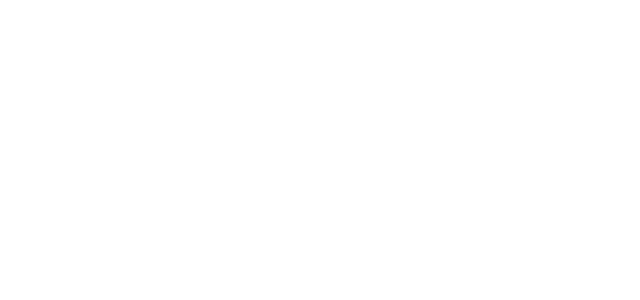
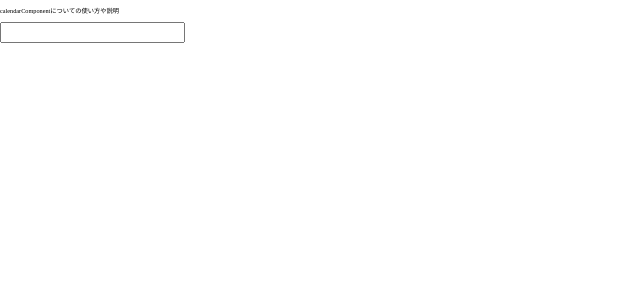
Before and after one commit to RikutoOgaki/Compo-OR, a Next.js app: page / in a window 1280 px wide. Shown: the top 300 px of the page, without its empty margins (0-640 px from the left). Built offline with nearby package versions, Linux system fonts and the light colour scheme.

Commit message:
Component

```diff
--- a/src/components/Calendar/Calendar.tsx
+++ b/src/components/Calendar/Calendar.tsx
@@ -2,19 +2,32 @@
 import dayjs from 'dayjs'
 import style from '@/styles/components/Calendar/calendar.module.scss'
 
-type State = {
-    CalendarSize: number,
+type Props = {
+    calendarSize: string,
 }
 
-export default function Calendar() {
+export default function Calendar(props: Props) {
 
     const [state, setState] = useState({
-        CalendarSize: 0
+        calendarSize: props.calendarSize
     })
+
+    useEffect(() => {
+        setState({
+            ...state,
+            calendarSize: props.calendarSize
+        })
+    }, [props])
+
+    // 日付についてのあれこれのデータ ここから
+    const today = dayjs().format('YYYY/MM/DD')
+    console.log(today);
+
+    // ここまで
 
     return (
         <>
-            <div className={style.CalendarWrap} style={{ width: `${state.CalendarSize}px`, height: `${state.CalendarSize}px` }}>
+            <div className={style.CalendarWrap} style={{ width: `${state.calendarSize}`, height: `${state.calendarSize}` }}>
 
             </div>
         </>
--- a/src/pages/index.tsx
+++ b/src/pages/index.tsx
@@ -1,7 +1,34 @@
+import { useState, useEffect } from 'react'
+import style from '@/styles/home.module.scss'
+import Calendar from '@/components/Calendar/Calendar'
+
 export default function Home() {
+
+  // calendar用のstate
+  const [calendarState, setCalendarState] = useState({
+    calendarSize: ''
+  })
+
   return (
     <>
-
+      <div className={style.homeWrap}>
+        <div className={style.calendarBox}>
+          <div className={style.instructions}>
+            <p>calendarComponentについての使い方や説明</p>
+          </div>
+          <div className={style.anyBox}>
+            <input type="text" value={calendarState.calendarSize}
+              onChange={(e) => setCalendarState({
+                ...calendarState,
+                calendarSize: e.target.value
+              })}
+            />
+          </div>
+          <Calendar
+            calendarSize={calendarState.calendarSize}
+          />
+        </div>
+      </div>
     </>
   )
 }
--- /dev/null
+++ b/src/styles/home.module.scss
@@ -0,0 +1,4 @@
+.homeWrap {
+    width: 100%;
+    height: 100%;
+}
```
